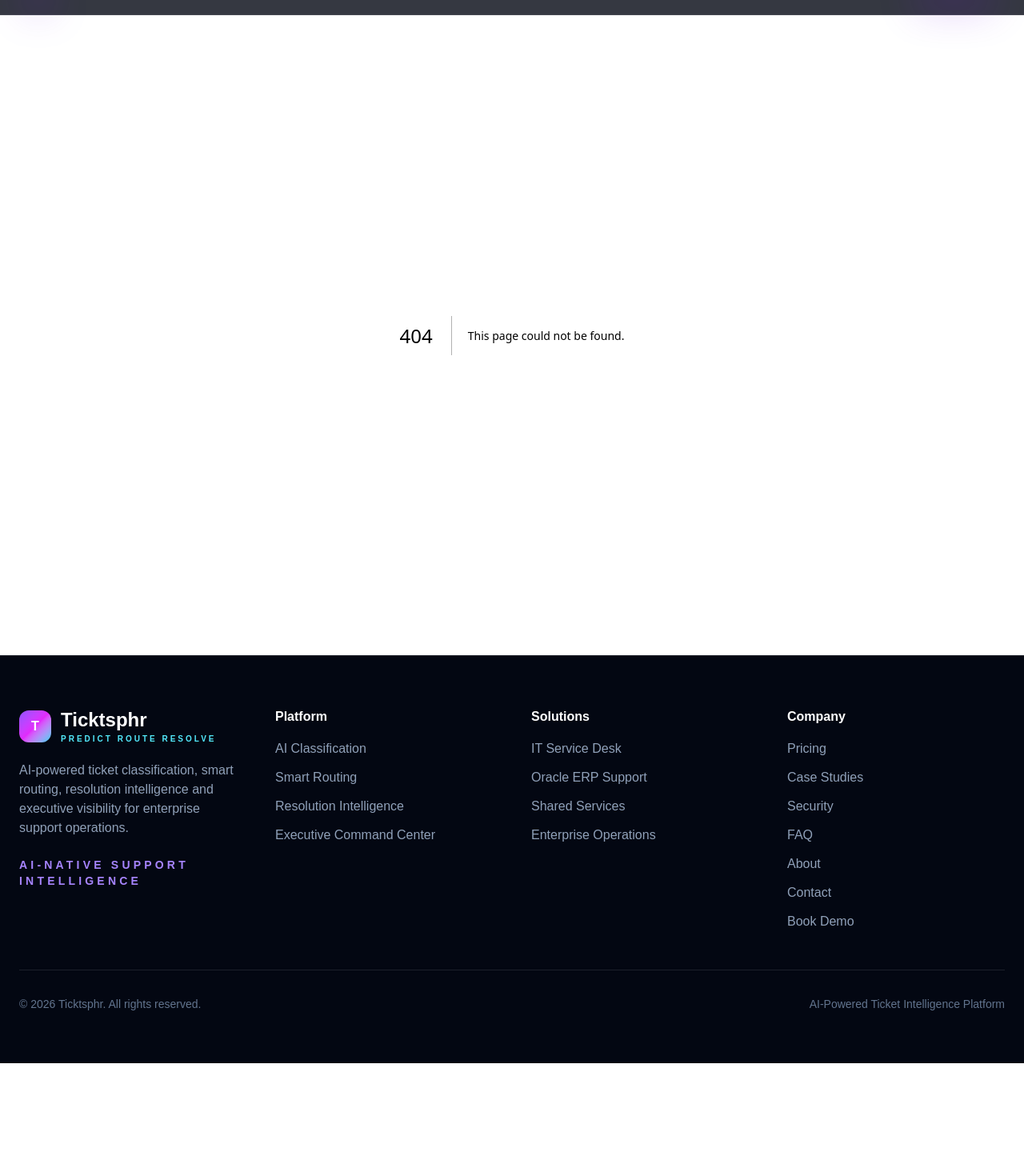
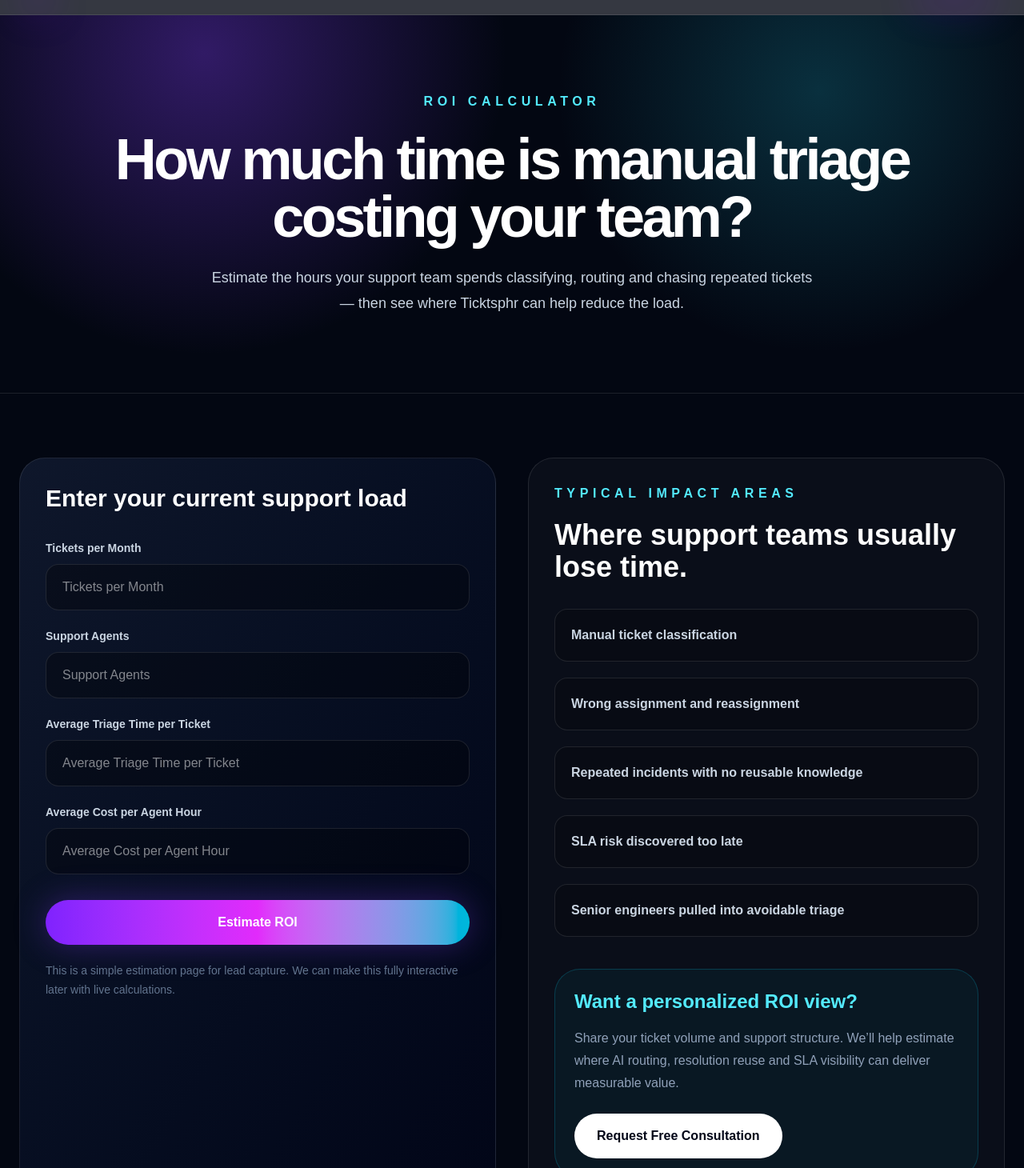
Before and after one commit to umayank-design/ticktsphr-marketing-website, a Next.js app: page /roi-calculator in a window 1280 px wide. Before the commit this address had no page. Shown: the part 70-1530 px from the top of the page at 80% size. Before the commit the page ends 1399 px from the top, so only its background shows below. Built offline with nearby package versions, Linux system fonts and the light colour scheme.

Commit message:
Add ROI calculator lead page

```diff
--- a/app/page.tsx
+++ b/app/page.tsx
@@ -87,11 +87,11 @@ export default function Home() {
               </Link>
 
               <a
-                href="/book-demo"
-                className="rounded-full border border-white/15 bg-white/10 px-8 py-4 text-center font-black backdrop-blur-xl hover:bg-white/15"
-              >
-                Let's Grab a Virtual Coffee
-              </a>
+  href="/free-consultation"
+  className="rounded-full border border-white/15 bg-white/10 px-8 py-4 text-center font-black backdrop-blur-xl hover:bg-white/15"
+>
+  Let&apos;s Understand Your Environment
+</a>
             </div>
 
             <div className="mt-12 grid grid-cols-2 gap-4 sm:grid-cols-4">
--- /dev/null
+++ b/app/roi-calculator/page.tsx
@@ -0,0 +1,112 @@
+import Link from "next/link";
+
+export default function ROICalculatorPage() {
+  return (
+    <main className="min-h-screen bg-[#030712] text-white">
+      <section className="relative border-b border-white/10 px-6 py-24">
+        <div className="absolute inset-0 bg-[radial-gradient(circle_at_20%_10%,rgba(124,58,237,.38),transparent_34%),radial-gradient(circle_at_80%_20%,rgba(34,211,238,.20),transparent_30%)]" />
+
+        <div className="relative mx-auto max-w-5xl text-center">
+          <p className="font-black uppercase tracking-[0.35em] text-cyan-300">
+            ROI Calculator
+          </p>
+
+          <h1 className="mt-6 text-5xl font-black tracking-[-0.05em] sm:text-7xl">
+            How much time is manual triage costing your team?
+          </h1>
+
+          <p className="mx-auto mt-6 max-w-3xl text-lg leading-8 text-slate-300">
+            Estimate the hours your support team spends classifying, routing and
+            chasing repeated tickets — then see where Ticktsphr can help reduce
+            the load.
+          </p>
+        </div>
+      </section>
+
+      <section className="mx-auto grid max-w-7xl gap-10 px-6 py-20 lg:grid-cols-[1fr_1fr]">
+        <div className="rounded-[2rem] border border-white/10 bg-gradient-to-br from-slate-900 to-slate-950 p-8">
+          <h2 className="text-3xl font-black">Enter your current support load</h2>
+
+          <div className="mt-8 grid gap-5">
+            {[
+              "Tickets per Month",
+              "Support Agents",
+              "Average Triage Time per Ticket",
+              "Average Cost per Agent Hour",
+            ].map((field) => (
+              <label key={field} className="block">
+                <span className="text-sm font-bold text-slate-300">
+                  {field}
+                </span>
+
+                <input
+                  type="text"
+                  placeholder={field}
+                  className="mt-2 w-full rounded-2xl border border-white/10 bg-black/30 px-5 py-4 text-white outline-none focus:border-cyan-300"
+                />
+              </label>
+            ))}
+          </div>
+
+          <button
+            type="button"
+            className="mt-8 w-full rounded-full bg-gradient-to-r from-violet-600 via-fuchsia-500 to-cyan-500 px-8 py-4 font-black text-white shadow-[0_0_40px_rgba(124,58,237,0.35)]"
+          >
+            Estimate ROI
+          </button>
+
+          <p className="mt-5 text-sm leading-6 text-slate-500">
+            This is a simple estimation page for lead capture. We can make this
+            fully interactive later with live calculations.
+          </p>
+        </div>
+
+        <div className="rounded-[2rem] border border-white/10 bg-white/[0.03] p-8">
+          <p className="font-black uppercase tracking-[0.35em] text-cyan-300">
+            Typical Impact Areas
+          </p>
+
+          <h2 className="mt-5 text-4xl font-black">
+            Where support teams usually lose time.
+          </h2>
+
+          <div className="mt-8 space-y-5">
+            {[
+              "Manual ticket classification",
+              "Wrong assignment and reassignment",
+              "Repeated incidents with no reusable knowledge",
+              "SLA risk discovered too late",
+              "Senior engineers pulled into avoidable triage",
+            ].map((item) => (
+              <div
+                key={item}
+                className="rounded-2xl border border-white/10 bg-black/20 p-5"
+              >
+                <span className="font-bold text-slate-300">{item}</span>
+              </div>
+            ))}
+          </div>
+
+          <div className="mt-10 rounded-[2rem] border border-cyan-400/20 bg-cyan-400/5 p-6">
+            <h3 className="text-2xl font-black text-cyan-300">
+              Want a personalized ROI view?
+            </h3>
+
+            <p className="mt-4 leading-7 text-slate-400">
+              Share your ticket volume and support structure. We’ll help estimate
+              where AI routing, resolution reuse and SLA visibility can deliver
+              measurable value.
+            </p>
+
+            <Link
+              href="/free-consultation"
+              className="mt-6 inline-flex rounded-full bg-white px-7 py-4 font-black text-slate-950 hover:bg-violet-100"
+            >
+              Request Free Consultation
+            </Link>
+          </div>
+        </div>
+      </section>
+    </main>
+  );
+}
```
